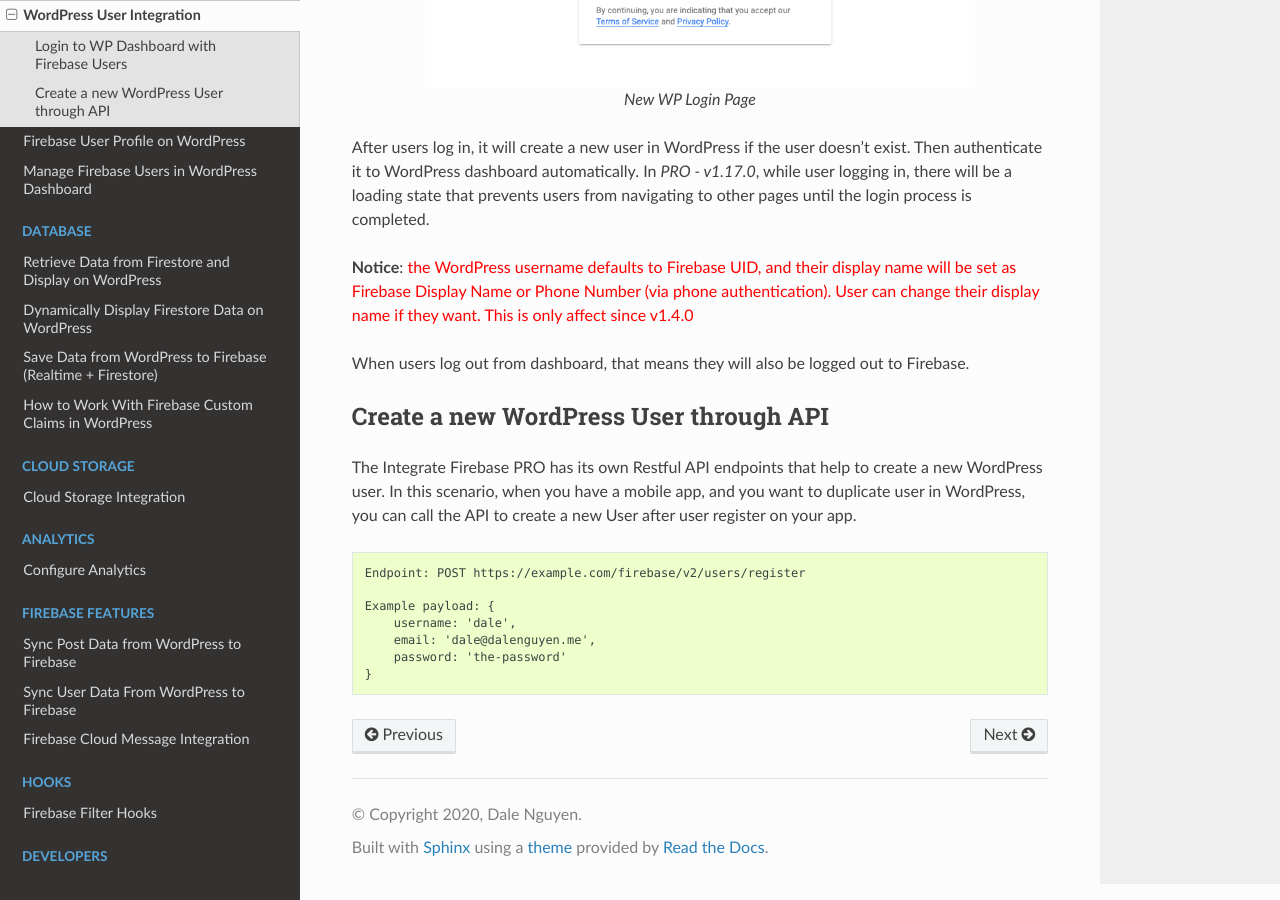
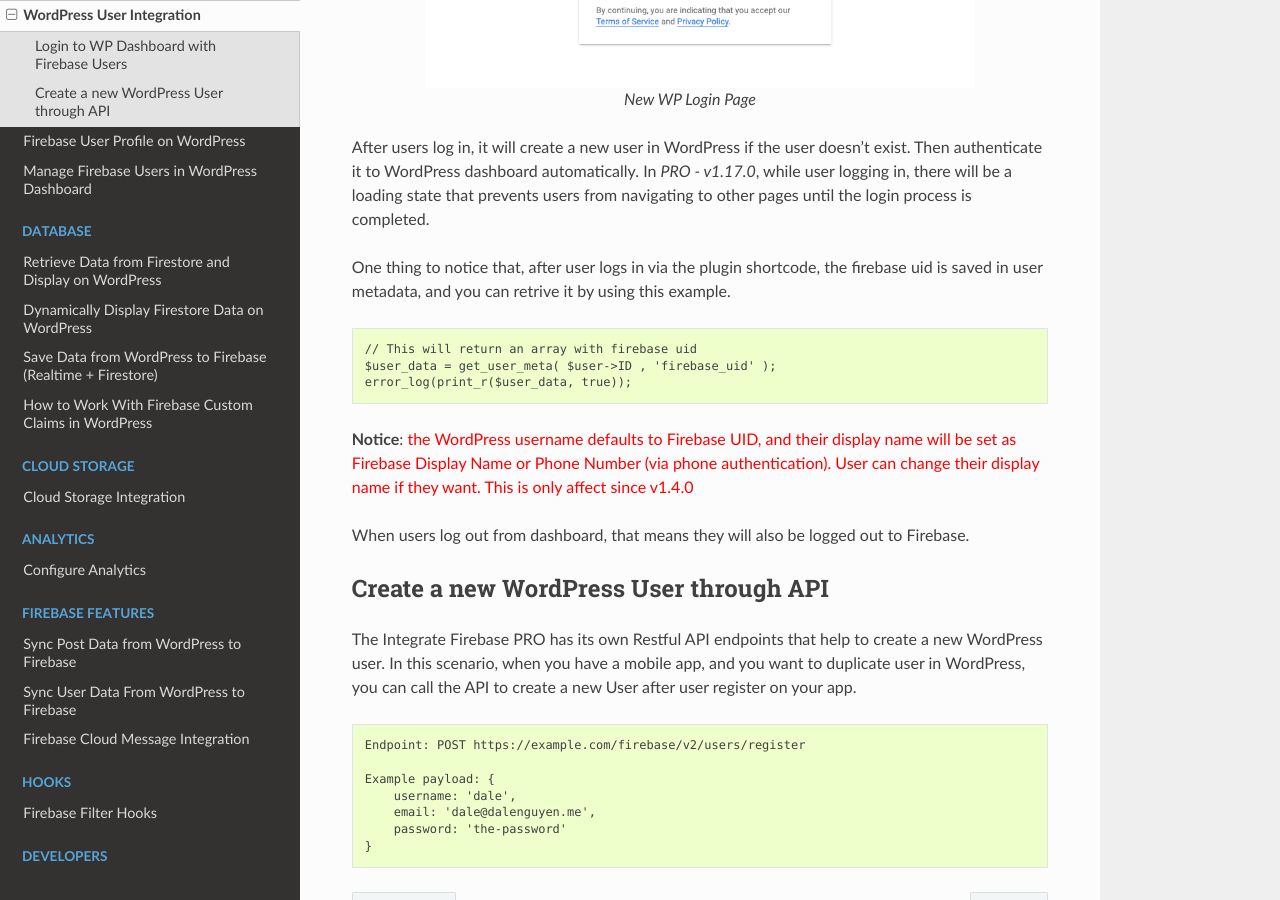
Before and after one commit to dalenguyen/firebase-wordpress-docs, a Sphinx documentation site: the page built from docs/auth/wordpress-user-integration.rst, in a window 1280 px wide and 900 px high, scrolled down 2379 px. Built offline with Sphinx 7.4.7 and the Read the Docs theme 2.0.0, drawn with Linux system fonts in a browser that asks for light colours.

Commit message:
Updated guide for retrieving firebase uid

```diff
--- a/docs/auth/wordpress-user-integration.rst
+++ b/docs/auth/wordpress-user-integration.rst
@@ -55,6 +55,14 @@
 
 After users log in, it will create a new user in WordPress if the user doesn't exist. Then authenticate it to WordPress dashboard automatically. In `PRO - v1.17.0`, while user logging in, there will be a loading state that prevents users from navigating to other pages until the login process is completed.
 
+One thing to notice that, after user logs in via the plugin shortcode, the firebase uid is saved in user metadata, and you can retrive it by using this example.
+
+.. code-block:: php
+
+    // This will return an array with firebase uid
+    $user_data = get_user_meta( $user->ID , 'firebase_uid' );
+    error_log(print_r($user_data, true));
+
 **Notice**: :red:`the WordPress username defaults to Firebase UID, and their display name will be set as Firebase Display Name or Phone Number (via phone authentication). User can change their display name if they want. This is only affect since v1.4.0`
 
 When users log out from dashboard, that means they will also be logged out to Firebase.
```
Also changed, not shown: docs/extensions/firebase-template.rst (added, +8 -0 lines), docs/index.rst (+15 -12 lines), docs/extensions/buddypress.rst (renamed from docs/extentions/buddypress.rst), docs/extensions/firebase-users.rst (renamed from docs/extentions/firebase-users.rst), docs/extensions/google-maps.rst (renamed from docs/extentions/google-maps.rst), docs/extensions/woocommerce.rst (renamed from docs/extentions/woocommerce.rst).
